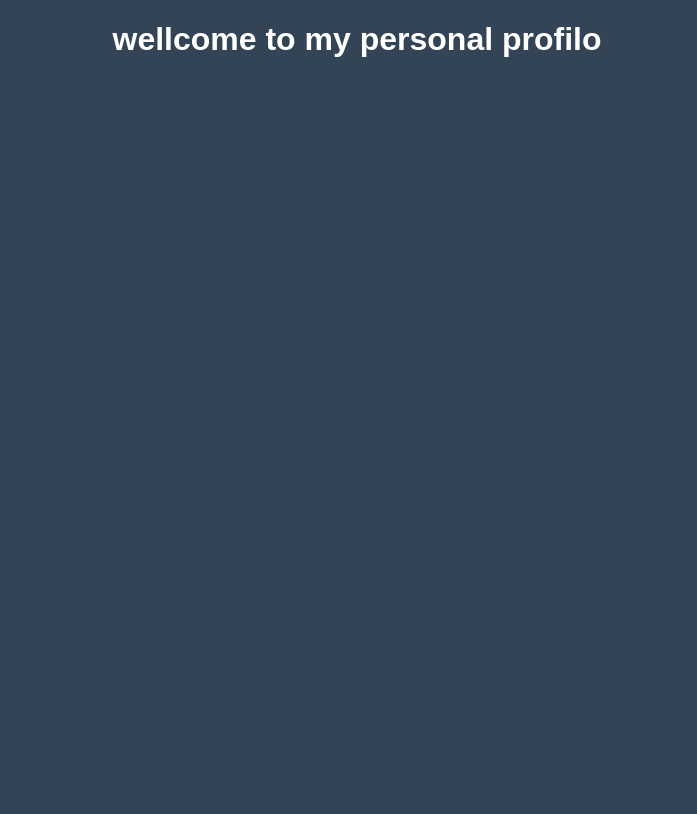
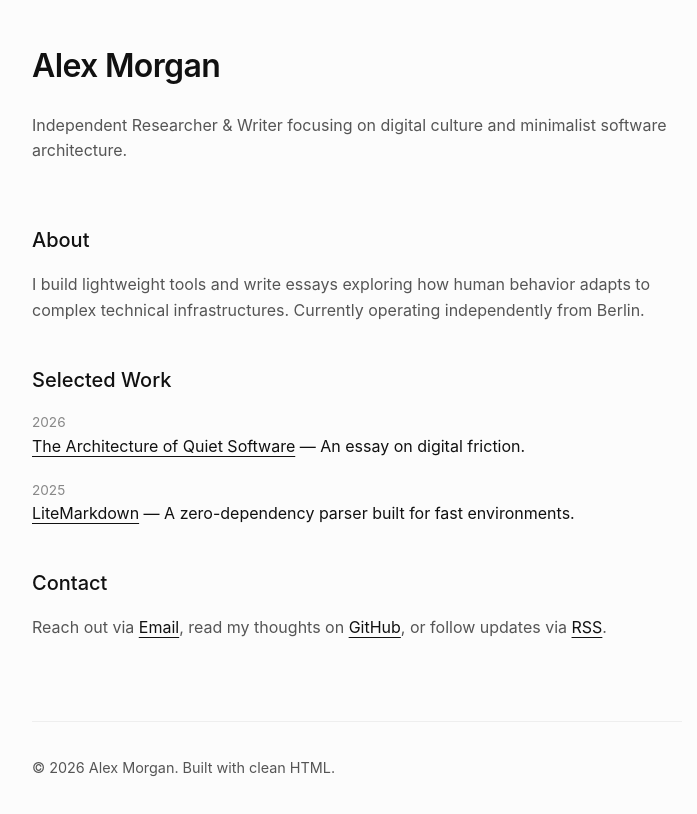
Before and after one commit to shamsulhaqwesal592-gif/projects, a plain HTML site: page index.html in a window 1280 px wide. Shown: the whole page, without its empty margins (283-980 px from the left). Drawn offline with Linux system fonts and the light colour scheme.

Commit message:
first version

```diff
--- a/index.html
+++ b/index.html
@@ -3,19 +3,65 @@
 <head>
     <meta charset="UTF-8">
     <meta name="viewport" content="width=device-width, initial-scale=1.0">
+    <title>Personal Site - Minimalist</title>
     <style>
-        body{
-            font-family: Arial, Helvetica, sans-serif;
-            background-color: rgba(30, 50,70 , 0.911);
-            color: white;
-            text-align: center;
+        body {
+            font-family: -apple-system, BlinkMacSystemFont, "Segoe UI", Roboto, Helvetica, Arial, sans-serif;
+            line-height: 1.6;
+            color: #111;
+            background-color: #fcfcfc;
+            max-width: 650px;
+            margin: 40px auto;
+            padding: 0 20px;
         }
-
+        header { margin-bottom: 60px; }
+        h1 { font-size: 2rem; font-weight: 600; letter-spacing: -0.02em; }
+        h2 { font-size: 1.25rem; font-weight: 500; margin-top: 40px; }
+        p { color: #555; }
+        a { color: #111; text-decoration: underline; text-underline-offset: 4px; }
+        a:hover { color: #555; }
+        .project-list { list-style: none; padding: 0; }
+        .project-item { margin-bottom: 20px; }
+        .project-date { font-size: 0.85rem; color: #888; display: block; }
+        footer { margin-top: 80px; border-top: 1px solid #eee; padding-top: 20px; font-size: 0.9rem; color: #888; }
     </style>
-    <title>Document</title>
 </head>
 <body>
-    <h1>wellcome to my personal profilo </h1>
+
+    <header>
+        <h1>Alex Morgan</h1>
+        <p>Independent Researcher & Writer focusing on digital culture and minimalist software architecture.</p>
+    </header>
+
+    <main>
+        <section>
+            <h2>About</h2>
+            <p>I build lightweight tools and write essays exploring how human behavior adapts to complex technical infrastructures. Currently operating independently from Berlin.</p>
+        </section>
+
+        <section>
+            <h2>Selected Work</h2>
+            <ul class="project-list">
+                <li class="project-item">
+                    <span class="project-date">2026</span>
+                    <a href="#">The Architecture of Quiet Software</a> — An essay on digital friction.
+                </li>
+                <li class="project-item">
+                    <span class="project-date">2025</span>
+                    <a href="#">LiteMarkdown</a> — A zero-dependency parser built for fast environments.
+                </li>
+            </ul>
+        </section>
+
+        <section>
+            <h2>Contact</h2>
+            <p>Reach out via <a href="mailto:alex@example.com">Email</a>, read my thoughts on <a href="#">GitHub</a>, or follow updates via <a href="#">RSS</a>.</p>
+        </section>
+    </main>
+
+    <footer>
+        <p>&copy; 2026 Alex Morgan. Built with clean HTML.</p>
+    </footer>
 
 </body>
 </html>
```
